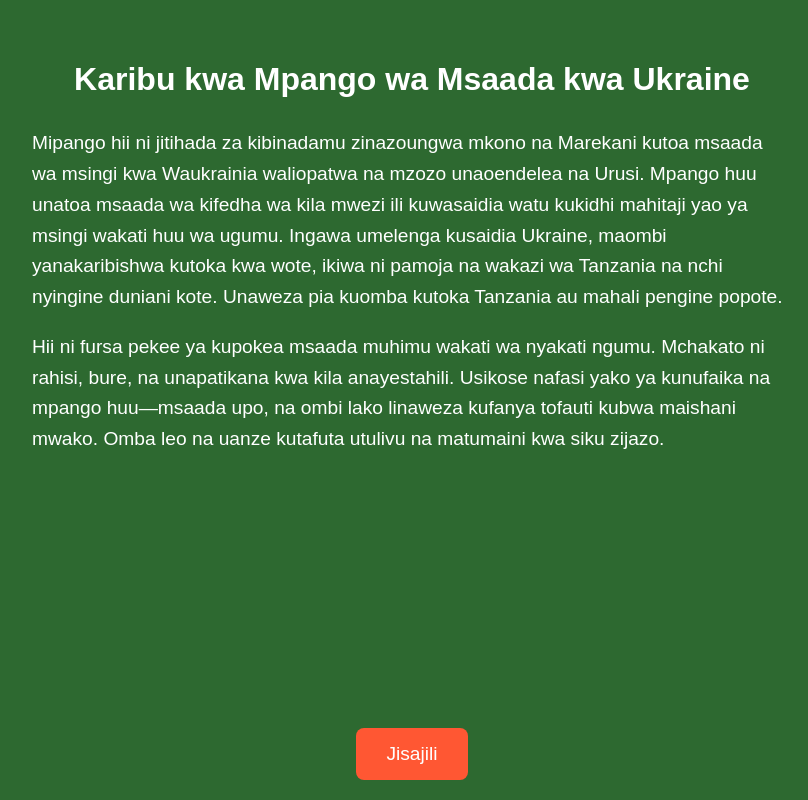
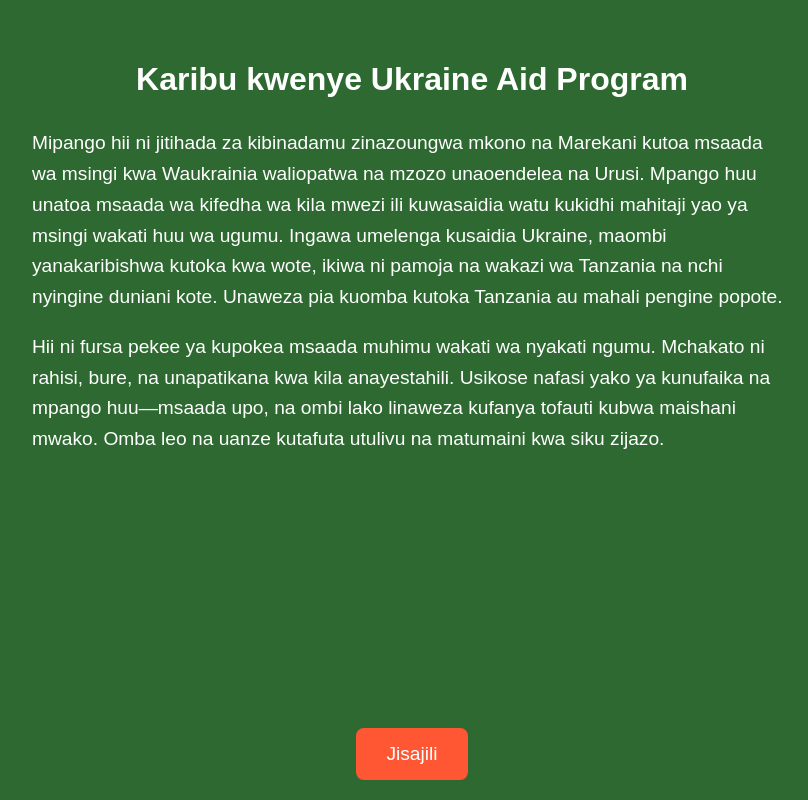
Before and after one commit to ZuchuExchange/Ukraine-Aid, a plain HTML site: page index.html in a window 1280 px wide. Shown: the whole page, without its empty margins (228-1036 px from the left). Drawn offline with Linux system fonts and the light colour scheme.

Commit message:
Update index.html

```diff
--- a/index.html
+++ b/index.html
@@ -3,7 +3,7 @@
 <head>
     <meta charset="UTF-8" />
     <meta name="viewport" content="width=device-width, initial-scale=1.0" />
-    <title>Mpango wa Msaada kwa Ukraine</title>
+    <title>UKRAINE AID PROGRAM</title>
     <style>
         body {
             margin: 0;
@@ -80,7 +80,7 @@
 </head>
 <body>
     <div class="content">
-        <h1>Karibu kwa Mpango wa Msaada kwa Ukraine</h1>
+        <h1>Karibu kwenye Ukraine Aid Program</h1>
         <p>
             Mipango hii ni jitihada za kibinadamu zinazoungwa mkono na Marekani kutoa msaada wa msingi kwa Waukrainia waliopatwa na mzozo unaoendelea na Urusi. Mpango huu unatoa msaada wa kifedha wa kila mwezi ili kuwasaidia watu kukidhi mahitaji yao ya msingi wakati huu wa ugumu. Ingawa umelenga kusaidia Ukraine, maombi yanakaribishwa kutoka kwa wote, ikiwa ni pamoja na wakazi wa Tanzania na nchi nyingine duniani kote. Unaweza pia kuomba kutoka Tanzania au mahali pengine popote.
         </p>
```
